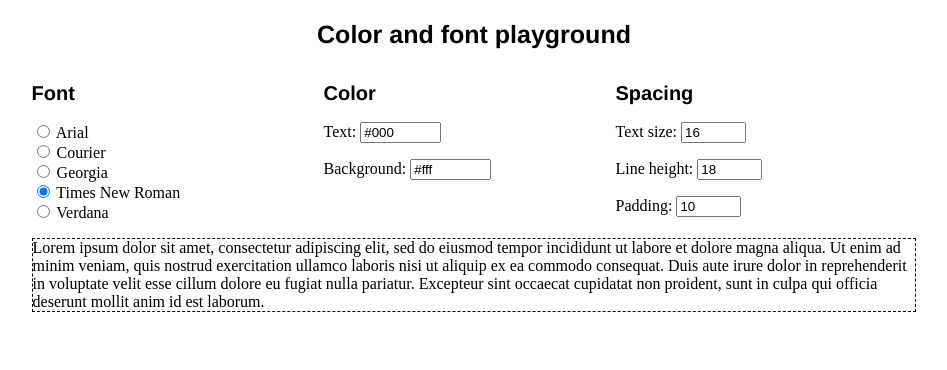
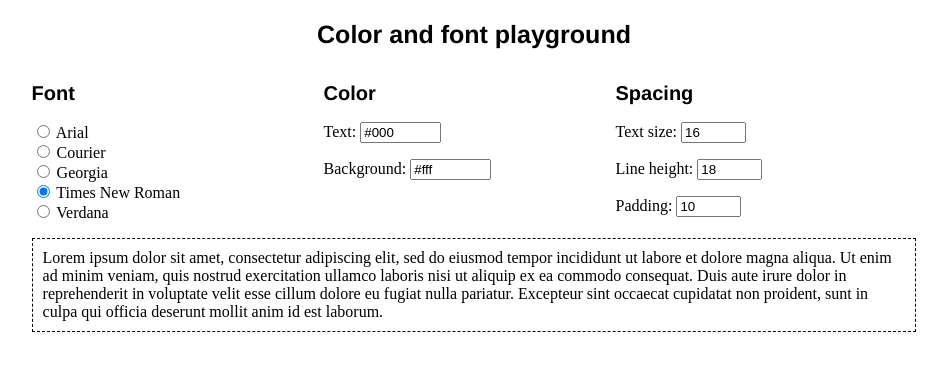
Before and after one commit to gergokutu/webDesignPlayground, a plain HTML site: page index.html in a window 1280 px wide. Shown: the whole page, without its empty margins (166-1113 px from the left). Drawn offline with nearby package versions, Linux system fonts and the light colour scheme.

Commit message:
keydown(), advanced 3

```diff
--- a/index.html
+++ b/index.html
@@ -72,30 +72,30 @@
   <script>
     $(document).ready(function() {
         const canvas = $('#canvas');
-        // canvas.css('font', '16px/18px', "times new roman", 'times', 'serif');
-        // canvas.css('padding', '10px');
+        canvas.css('font', '16px/18px', "times new roman", 'times', 'serif');
+        canvas.css('padding', '10px');
         // implement font button
         $('input[type=radio][name=fontname]').change(function(e) {
             canvas.css('font-family', e.target.value);
         })
         // implement color changing
-        $('#textcolor').change(function(e) {
+        $('#textcolor').keydown(function(e) {
             canvas.css('color', e.target.value);
         })
         // implement background-color changing
-        $('#bgcolor').change(function(e) {
+        $('#bgcolor').keydown(function(e) {
             canvas.css('background-color', e.target.value);
         })
         // implement textsize changing
-        $('#textsize').change(function(e) {
+        $('#textsize').keydown(function(e) {
             canvas.css('font-size', e.target.value + 'px');
         })
         // implement lineheight changing
-        $('#lineheight').change(function(e) {
+        $('#lineheight').keydown(function(e) {
             canvas.css('line-height', e.target.value + 'px');
         })
         // implement textpadding changing
-        $('#textpadding').change(function(e) {
+        $('#textpadding').keydown(function(e) {
             canvas.css('padding', e.target.value + 'px');
         })
     });
```
